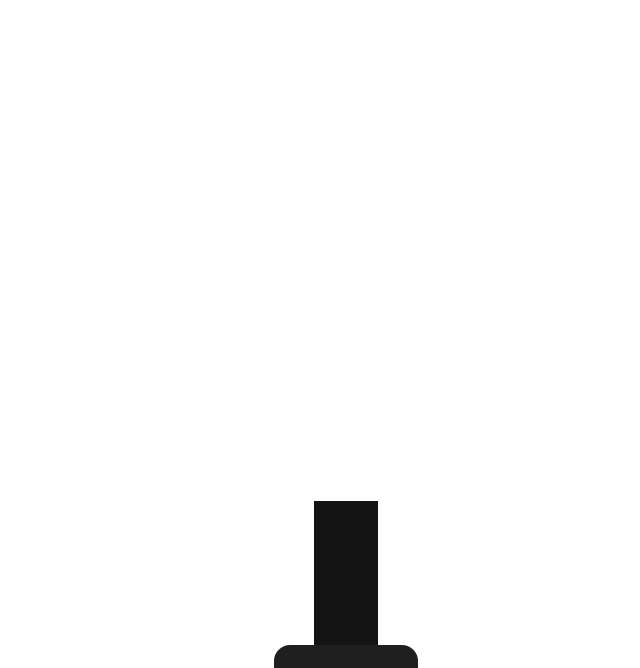
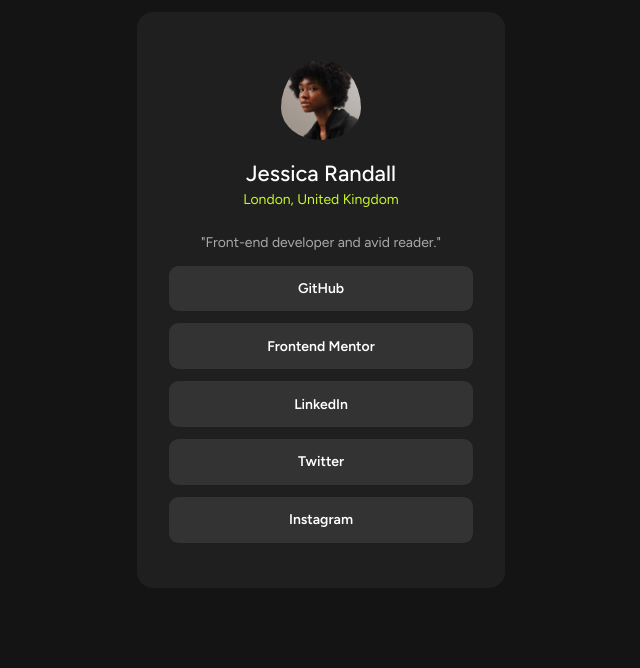
Before and after one commit to KunalLabs/profile-card-design, a plain HTML site: page index.html in a window 1280 px wide. Shown: the part 132-800 px from the top of the page, without its empty margins (319-959 px from the left). Drawn offline with Linux system fonts and the light colour scheme.

Commit message:
Update style.css

```diff
--- a/style.css
+++ b/style.css
@@ -1,6 +1,6 @@
 *{
-    margin: 10%;
-    padding: 34%;
+    margin: 0%;
+    padding: 0%;
     text-decoration: none;
     font-family: figtree;
 }
```
